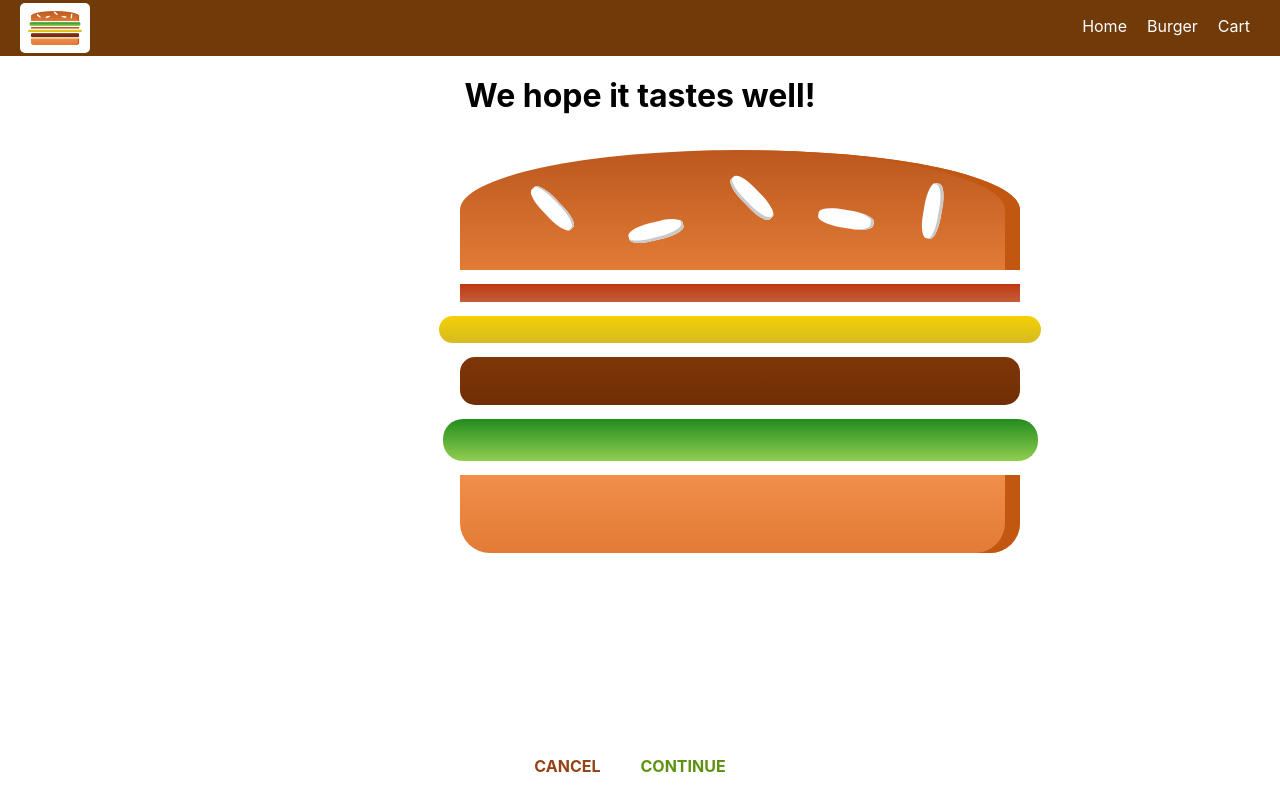
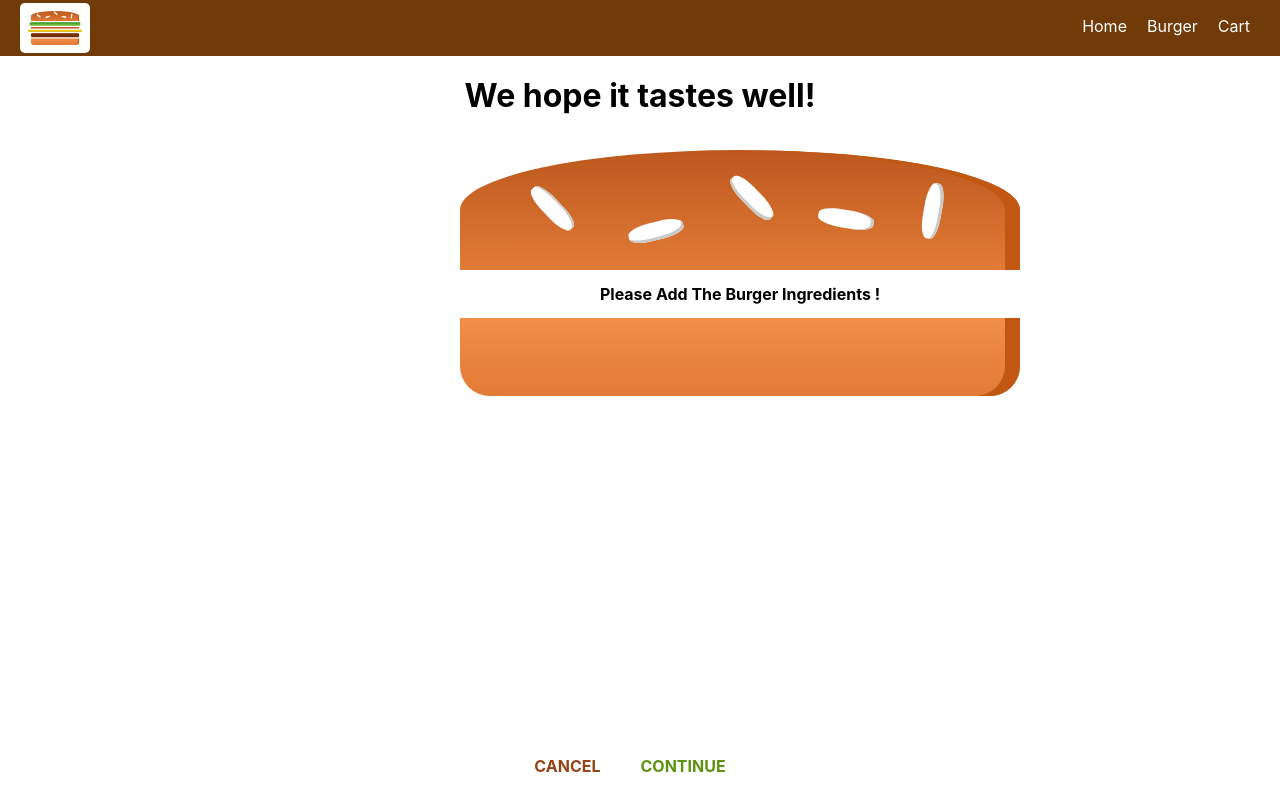
Before and after one commit to MasterBDX/Burger-Generator, a React app: page /checkout in a window 1280 px wide. Built offline with nearby package versions, Linux system fonts and the light colour scheme.

Commit message:
Passing Ingredients via Query Params

```diff
--- a/src/components/Burger/Burger.js
+++ b/src/components/Burger/Burger.js
@@ -3,9 +3,12 @@ import classes from './Burger.module.css';
 import BurgerIngredient from './BurgerIngredient/BurgerIngredient';
 
 const burger = (props) => {
+    console.log(props.ingredients,"hahah")
     let formatedIngredients = Object.keys(props.ingredients)
+
     .map(ingKey => {
-        return [...Array(props.ingredients[ingKey])].map(
+        const ingredNum = props.ingredients[ingKey]
+        return [...Array(ingredNum)].map(
                 (_,index) => (
                     <BurgerIngredient key={ingKey + index} type={ingKey} />
                             )
--- a/src/components/Order/CheckoutSummary/CheckoutSummary.js
+++ b/src/components/Order/CheckoutSummary/CheckoutSummary.js
@@ -5,6 +5,7 @@ import Button from '../../UI/Button/Button';
 import classes from './CheckoutSummary.module.css';
 
 const checkoutSummary = (props)=>{
+
     return (
 
             <div className={classes.CheckoutSummary}>
--- a/src/containers/BurgerBuilder/BurgerBuilder.js
+++ b/src/containers/BurgerBuilder/BurgerBuilder.js
@@ -94,7 +94,13 @@ class BurgerBuilder extends Component {
         //         loading:false,
         //         purchasing:false })
         // })
-        this.props.history.push('/checkout')
+        let ingredientsQuery = []
+        for(let q in this.state.ingredients ){
+            const query = `${encodeURIComponent(q)}=${encodeURIComponent(this.state.ingredients[q])}`
+            ingredientsQuery.push(query)
+        }
+        this.props.history.push({pathname:'/checkout',
+        search:ingredientsQuery.join('&')})
 
     }
 
--- a/src/containers/Checkout/Checkout.js
+++ b/src/containers/Checkout/Checkout.js
@@ -5,10 +5,10 @@ import CheckoutSummary from '../../components/Order/CheckoutSummary/CheckoutSumm
 
 class Checkout extends Component {
     state = {ingredients :{
-        bacon:1,
-        cheese:1,
-        meat:1,
-        salad:1,
+        bacon:null,
+        cheese:null,
+        meat:null,
+        salad:null,
     }}
 
     checkoutCanceledHandler = ()=>{
@@ -28,6 +28,15 @@ class Checkout extends Component {
             </div>
         )
     }
+    componentDidMount(){
+        let ingredients = {}
+        const query = new URLSearchParams(this.props.location.search)
+        for (let param of query.entries() ){
+            ingredients[param[0]] = Number(param[1])
+        }
+
+        this.setState({ingredients:ingredients})
+    }
 }
 
 export default Checkout ;
```
